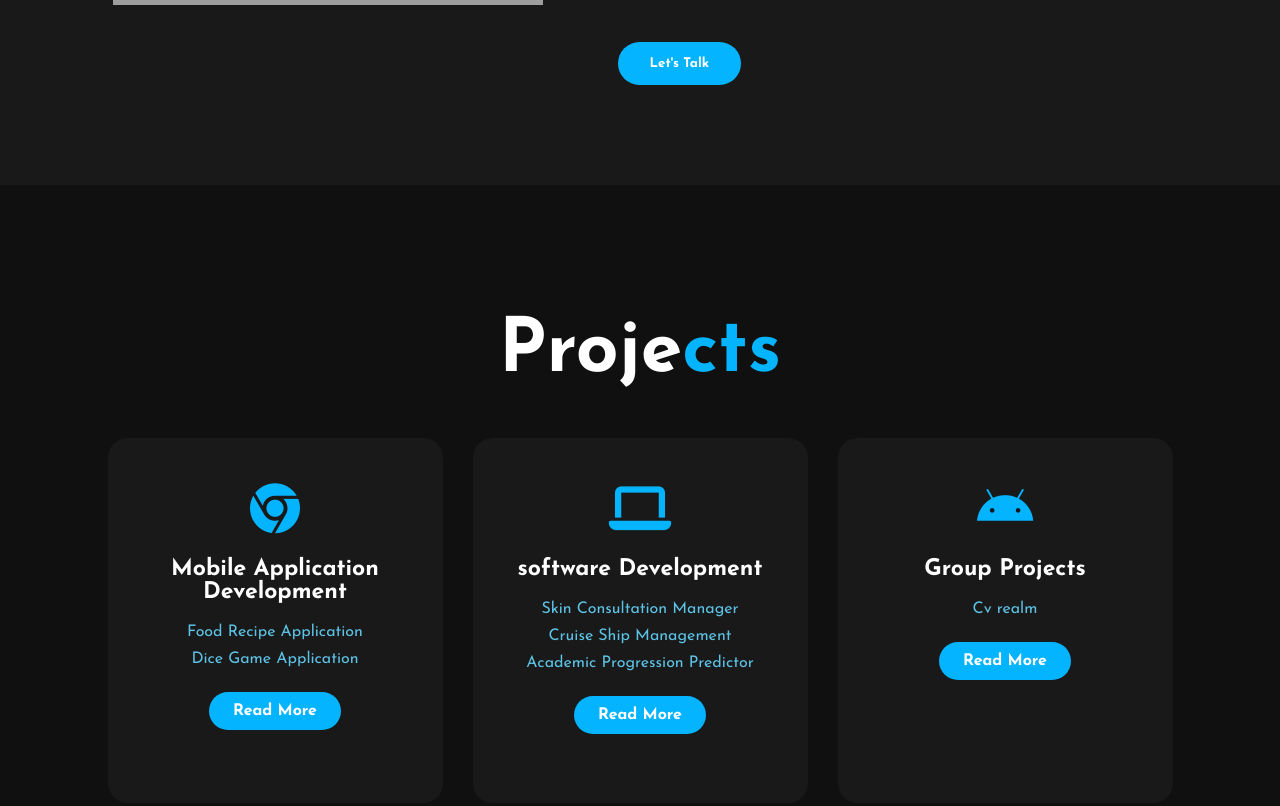
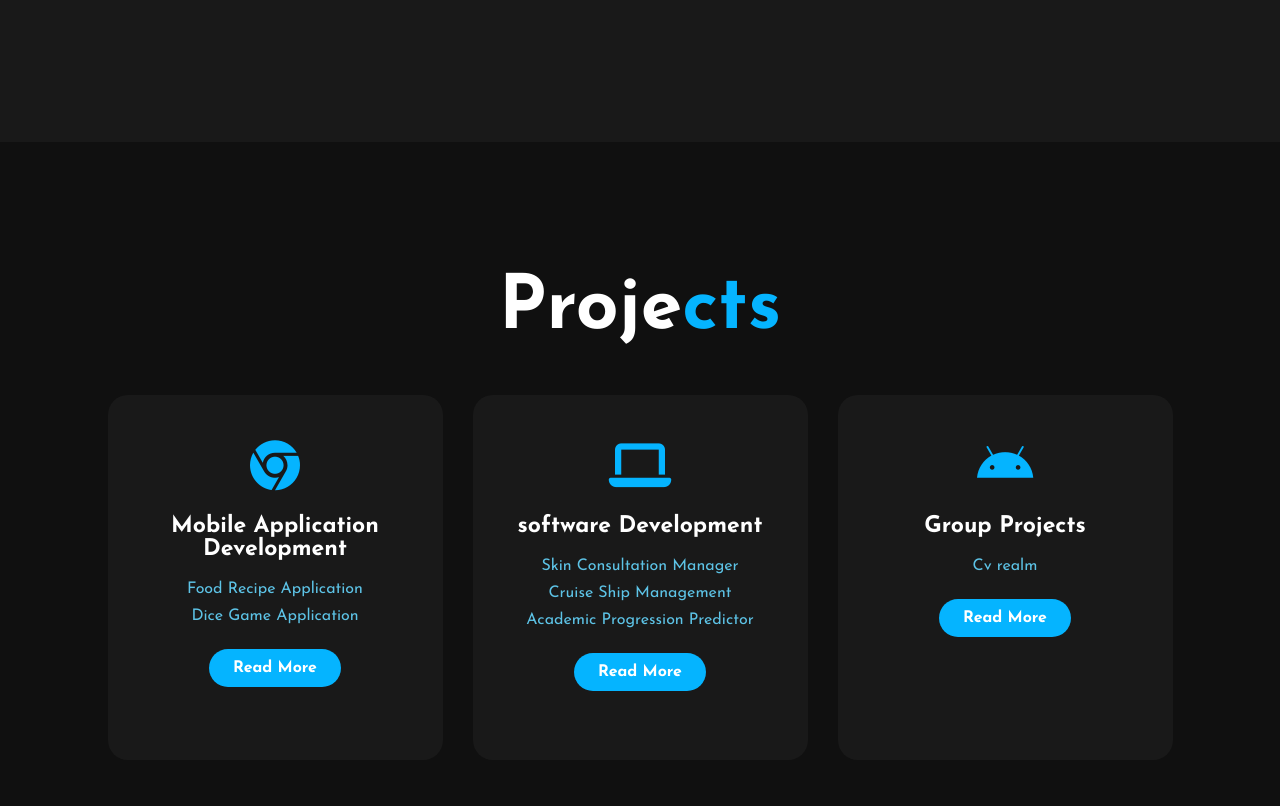
Before and after one commit to BhanukaHerasinghe/BhanukaHerasinghe.github.io, a plain HTML site: page index.html in a window 1280 px wide. Shown: the part 1298-2104 px from the top of the page. Drawn offline with Linux system fonts and the light colour scheme; grey boxes are pictures that could not be loaded.

Commit message:
Update index.html

```diff
--- a/index.html
+++ b/index.html
@@ -51,7 +51,7 @@
                     <h2>About <span>me</span></h2>
                     <h5>FullStack Developer </h5>
                     <p>Hello, my name is Bhanuka Herasinghe, and I am a second-year undergraduate Computer Science  student at the Informatics Institute of Technology, which is affiliated with the University of Westminster. I am a driven individual searching for a chance to leverage my technological skills in Full-Stack Development and Mobile Application Development . I'm also a very diligent and devoted person who can work in a difficult environment to serve the greater good.</p>
-                    <button type="button" onclick="window.location.href='https://discord.gg/fWvVbGkq'">Let's Talk</button>
+
                 </div>
             </div>
         </section>
```
